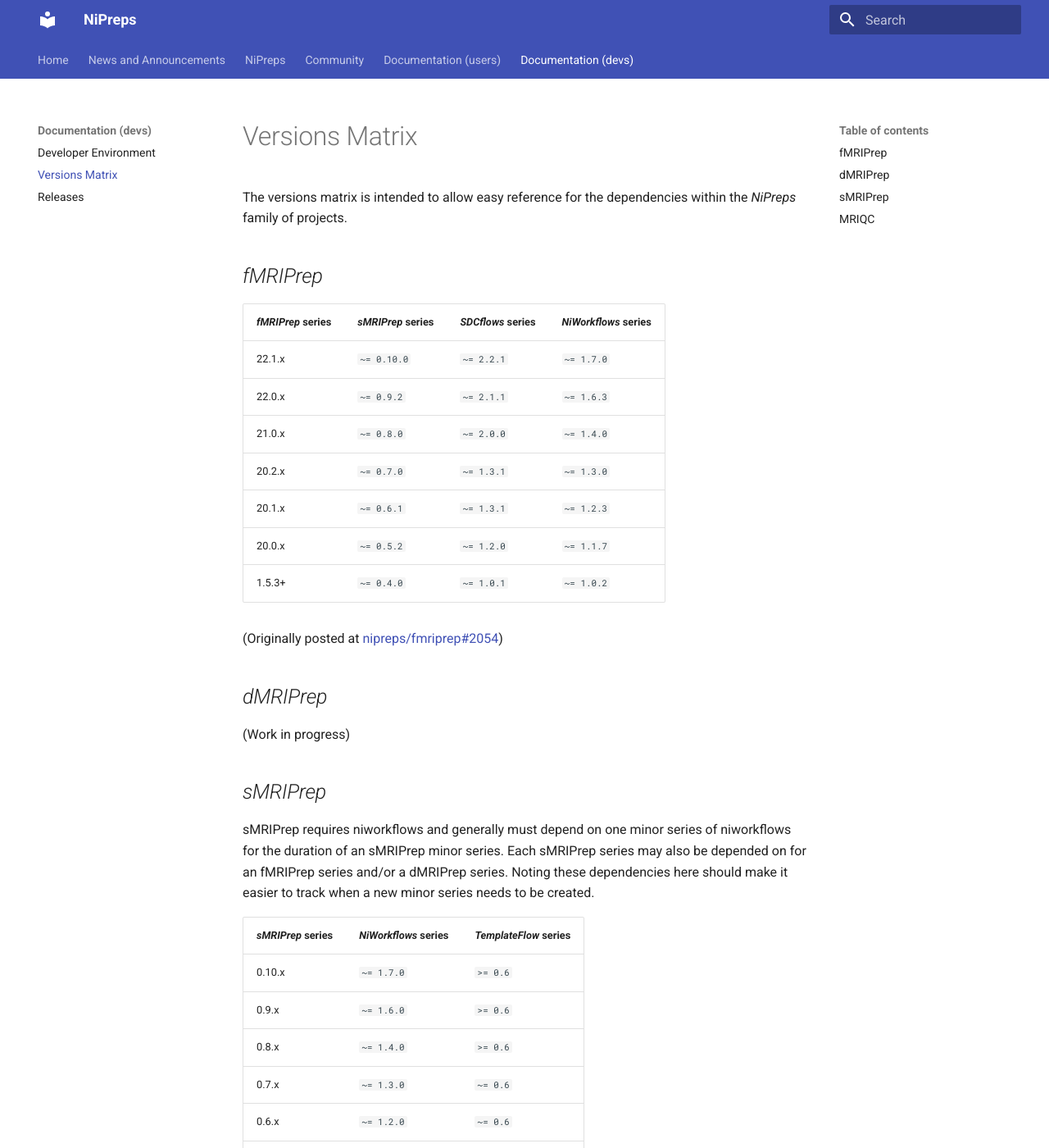
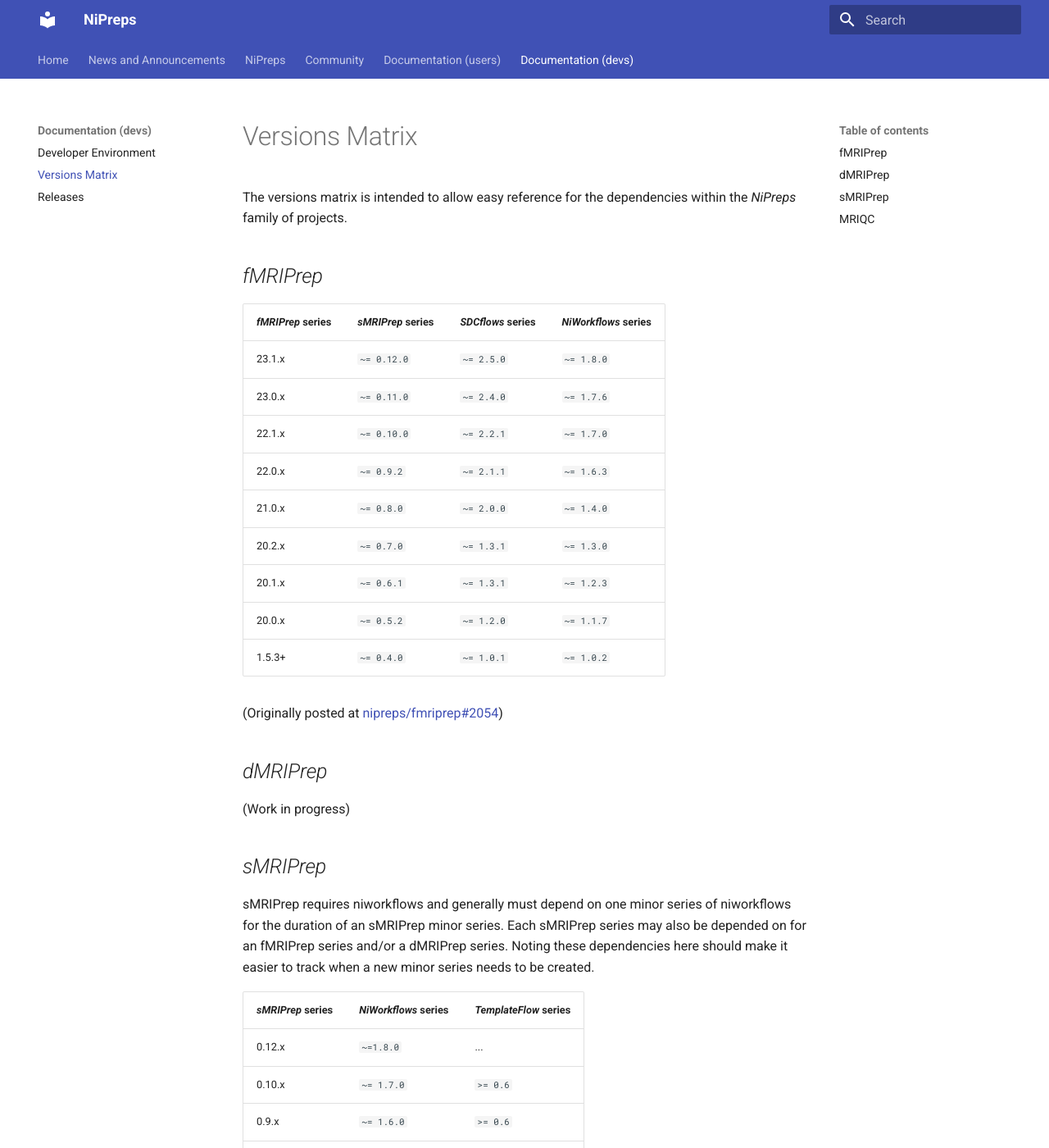
Before and after one commit to nipreps/nipreps.github.io, an MkDocs documentation site: the page built from docs/devs/versions.md, in a window 1280 px wide and 1400 px high. Shown: the whole window at 82% size. Built offline with MkDocs 1.6.1 and Material for MkDocs 9.7.7, drawn with Linux system fonts in a browser that asks for light colours.

Commit message:
Propose version constraints for fMRIPrep 23.1.x (#28)
Retroactively add 23.0.x

```diff
--- a/docs/devs/versions.md
+++ b/docs/devs/versions.md
@@ -5,6 +5,8 @@
 
 | *fMRIPrep* series | *sMRIPrep* series | *SDCflows* series | *NiWorkflows* series |
 |----|----|----|----|
+| 23.1.x | `~= 0.12.0` | `~= 2.5.0` | `~= 1.8.0` |
+| 23.0.x | `~= 0.11.0` | `~= 2.4.0` | `~= 1.7.6` |
 | 22.1.x | `~= 0.10.0` | `~= 2.2.1` | `~= 1.7.0` |
 | 22.0.x | `~= 0.9.2` | `~= 2.1.1` | `~= 1.6.3` |
 | 21.0.x | `~= 0.8.0` | `~= 2.0.0` | `~= 1.4.0` |
@@ -25,6 +27,7 @@
 
 | *sMRIPrep* series | *NiWorkflows* series | *TemplateFlow* series |
 |----|----|----|
+| 0.12.x | `~=1.8.0` | ... |
 | 0.10.x | `~= 1.7.0` | `>= 0.6` |
 | 0.9.x | `~= 1.6.0` | `>= 0.6` |
 | 0.8.x | `~= 1.4.0` | `>= 0.6` |
```
